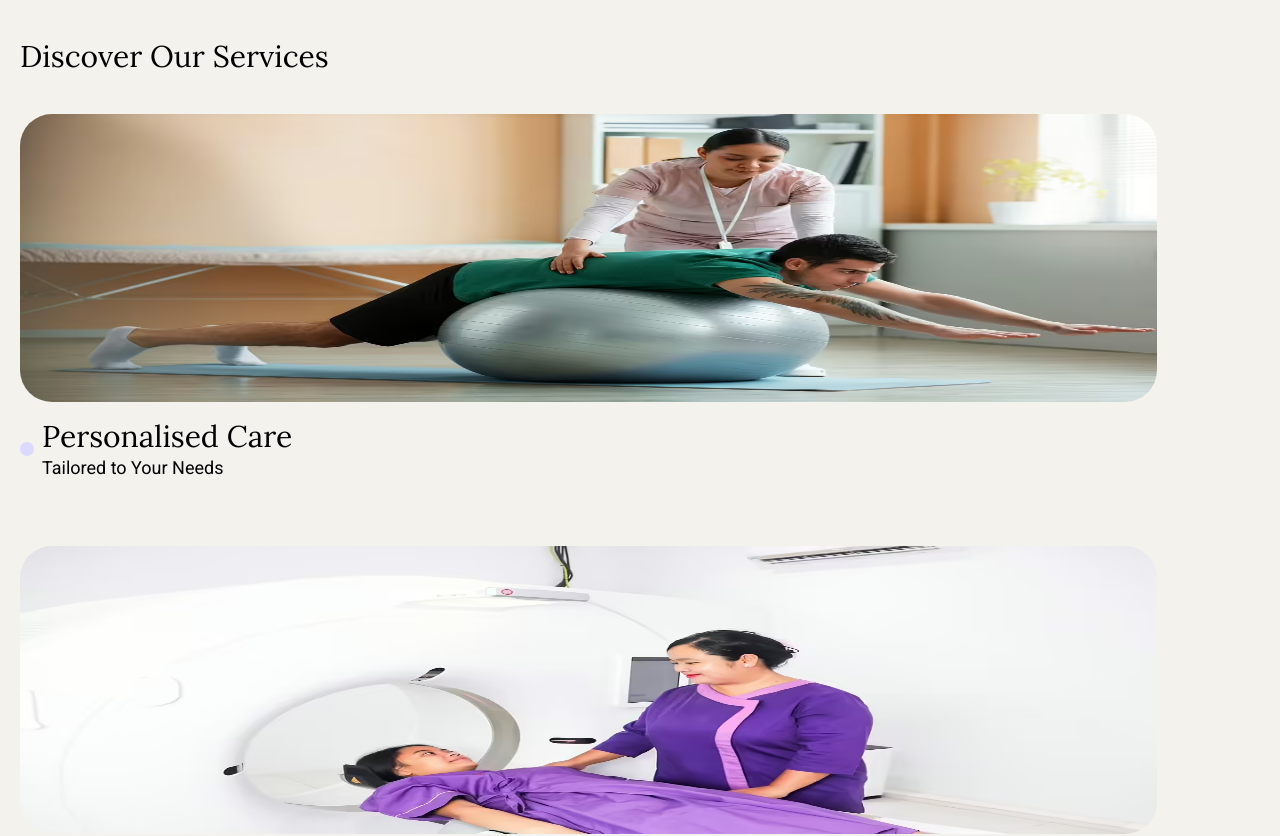
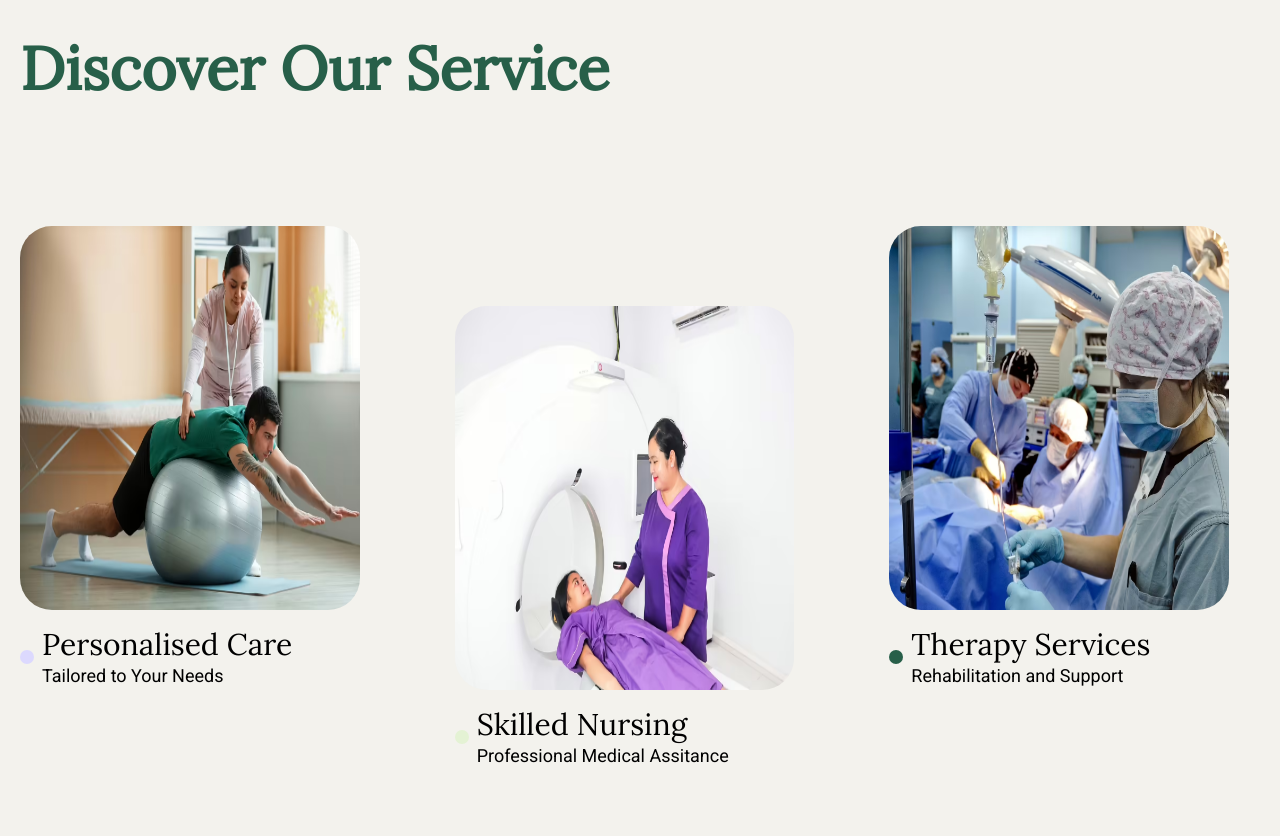
Before and after one commit to softwareNinja-888/oneHealth, a React (Vite) app in the folder oneHealth/: page / in a window 1280 px wide. Shown: the part 1878-2714 px from the top of the page. Built offline with nearby package versions, Linux system fonts and the light colour scheme; a web font is replaced by a local one.

Commit message:
Add responsive design for service section

```diff
--- a/oneHealth/src/components/Services.jsx
+++ b/oneHealth/src/components/Services.jsx
@@ -4,16 +4,18 @@ import { ServiceCard } from "./helper/ServiceCard";
 import health from '/health.avif'
 import care from '/care.avif'
 import surgery from '/surgery.avif'
+import { SectionIntro } from "./helper/SectionIntro";
 
 export function Services(){
     return (
         <>
-            <div id="services" className="bg-otherLight px-5 py-20 flex flex-col gap-10">
-                <Button text="Our Services" bg="bg-primary" color="text-secondary" fntSize="text-xl" width="w-52"  />
-                <div className="font-lora text-3xl">Discover Our Services</div>
-                <div className="flex flex-col gap-16">
+            <div id="services" className="bg-otherLight px-5 py-20 flex flex-col gap-32">
+                <div className="text-primary ">
+                    <SectionIntro header={<Button text="Our Services" bg="bg-primary" color="text-secondary" fntSize="text-xl" width="w-52"  />} name='Discover Our Service'/>
+                </div>
+                <div className="flex flex-col gap-16 lg:grid lg:grid-cols-3 lg:grid-rows-1 ">
                     <ServiceCard img={health} color="otherPurple" service="Personalised Care" description="Tailored to Your Needs"/>
-                    <ServiceCard img={care} color="secondary" service="Skilled Nursing" description="Professional Medical Assitance"/>
+                    <ServiceCard img={care} color="secondary" service="Skilled Nursing" description="Professional Medical Assitance" middle={true}/>
                     <ServiceCard img={surgery} color="primary" service="Therapy Services " description="Rehabilitation and Support"/>
                 </div>
 
--- a/oneHealth/src/components/helper/ServiceCard.jsx
+++ b/oneHealth/src/components/helper/ServiceCard.jsx
@@ -1,9 +1,9 @@
 import { BulletPoint } from "./BulletPoint"
-export function ServiceCard({img,color="primary",service,description}){
+export function ServiceCard({img,color="primary",service,description, middle=false }){
     return (
         <>
-            <div className="flex flex-col gap-4">
-                <img src={img} alt="service image" className="h-72 rounded-4xl w-11/12" />
+            <div className={`flex flex-col gap-4 ${middle ? 'lg:mt-20' : ''} `}>
+                <img src={img} alt="service image" className="h-72 lg:h-96 rounded-4xl w-11/12" />
                 <div className="flex gap-2">
                     <div className="self-center">
                         <BulletPoint size='14px' color={color}/>
```
